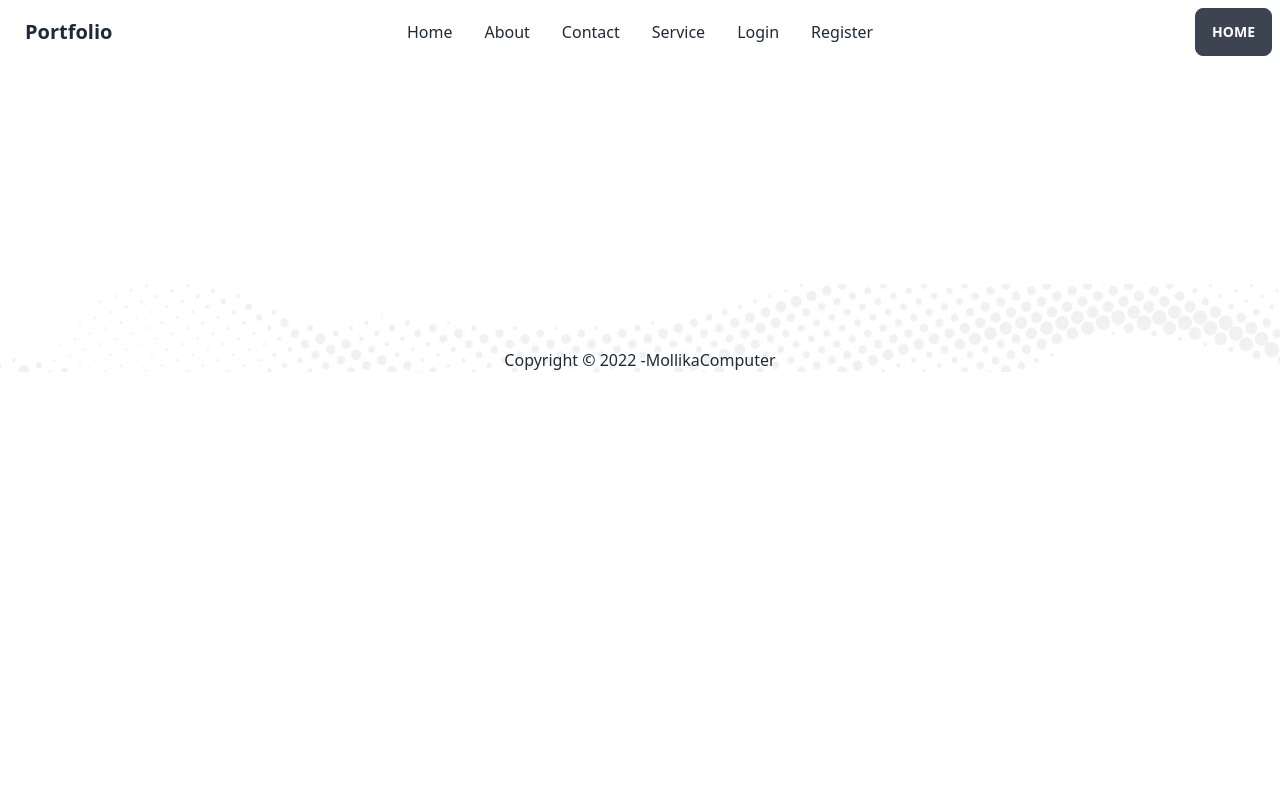
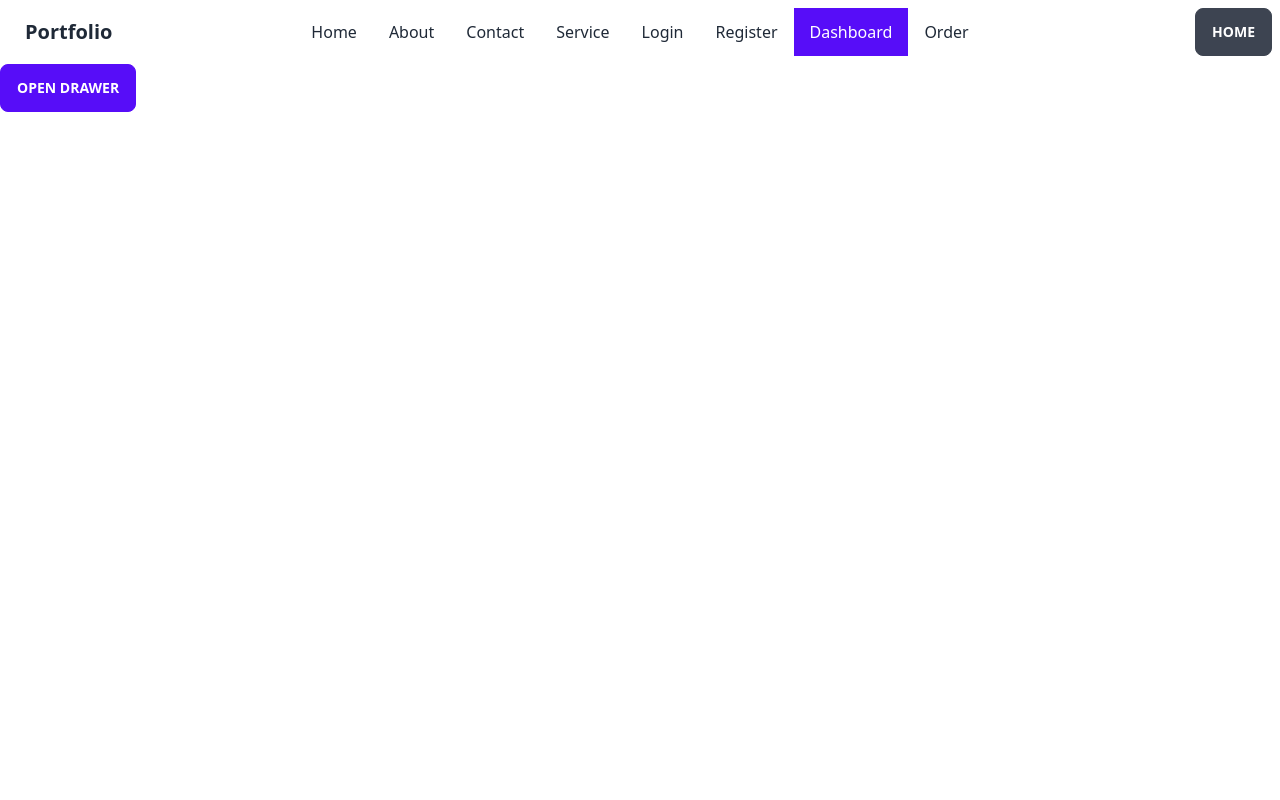
Before and after one commit to mollikacomputer/portfolio-for-digital-marketer, a React (Create React App) app: page /dashboard in a window 1280 px wide. Shown: the top 800 px of the page. Built offline with nearby package versions, Linux system fonts and the light colour scheme.

Commit message:
dashboard initialige

```diff
--- a/src/App.js
+++ b/src/App.js
@@ -3,6 +3,7 @@ import { PublicRoute } from './Routes/PutlicRoute';
 import {Routes, Route} from 'react-router-dom';
 import Nav from './Components/Nav';
 import Footer from './Components/Common/Footer';
+import { PrivateRoute } from './Routes/PrivateRoute';
 function App() {
   return (
     <div>
@@ -12,6 +13,13 @@ function App() {
           <Route key={index} path={path} element={<Component />} />
         ))}
       </Routes>
+      <Routes>
+        {
+          PrivateRoute.map(({path, Component}, index) =>(
+            <Route key={index} path={path} element={<Component/>} />
+          ))
+        }
+      </Routes>
       <Footer/>
     </div>
   );
--- /dev/null
+++ b/src/Components/Dashboard/Dashboard.js
@@ -0,0 +1,25 @@
+import React from 'react';
+import { NavLink } from 'react-router-dom';
+
+const Dashboard = () => {
+    return (
+        <div className="drawer">
+        <input id="my-drawer" type="checkbox" className="drawer-toggle" />
+        <div className="drawer-content">
+            {/* <!-- Page content here --> */}
+            <label for="my-drawer" className="btn btn-primary drawer-button">Open drawer</label>
+        </div>
+        <div className="drawer-side">
+            <label for="my-drawer" className="drawer-overlay"></label>
+            <ul className="menu p-4 overflow-y-auto w-80 bg-base-100 text-base-content">
+            {/* <!-- Sidebar content here --> */}
+            <li><NavLink to='/'>Sidebar Item 1</NavLink></li>
+            <li><NavLink to='/'>Sidebar Item 2</NavLink></li>
+
+            </ul>
+        </div>
+        </div>
+    );
+};
+
+export default Dashboard;
--- a/src/Components/Nav.js
+++ b/src/Components/Nav.js
@@ -43,6 +43,12 @@ const Nav = () => {
             <li>
               <NavLink to="/register">Register</NavLink>
             </li>
+            <li>
+              <NavLink to="/dashboard">Dashboard</NavLink>
+            </li>
+            <li>
+              <NavLink to="/order">Order</NavLink>
+            </li>
           </ul>
         </div>
         <NavLink to="/" className="btn btn-ghost normal-case text-xl"> Portfolio </NavLink>
@@ -67,6 +73,12 @@ const Nav = () => {
             <li>
               <NavLink to="/register">Register</NavLink>
             </li>
+            <li>
+              <NavLink to="/dashboard">Dashboard</NavLink>
+            </li>
+            <li>
+              <NavLink to="/order">Order</NavLink>
+            </li>
         </ul>
       </div>
       <div className="navbar-end">
--- /dev/null
+++ b/src/Components/Order.js
@@ -0,0 +1,11 @@
+import React from 'react';
+
+const Order = () => {
+    return (
+        <div>
+            <h2 className='text-3xl' > Order Page</h2>
+        </div>
+    );
+};
+
+export default Order;
--- /dev/null
+++ b/src/Routes/PrivateRoute.js
@@ -0,0 +1,7 @@
+import Dashboard from "../Components/Dashboard/Dashboard";
+import Order from "../Components/Order";
+
+export const PrivateRoute = [
+    {path:'/dashboard/', Name: Dashboard, Component: Dashboard},
+    {path:'/order/', Name: Order, Component: Order},
+]
```
